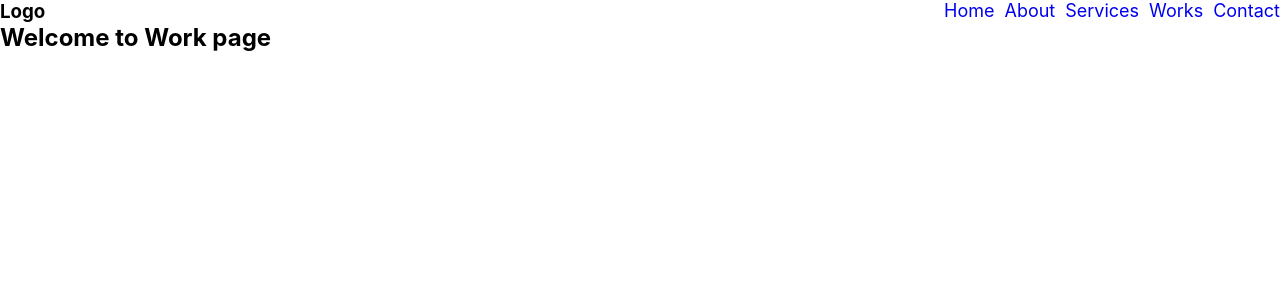
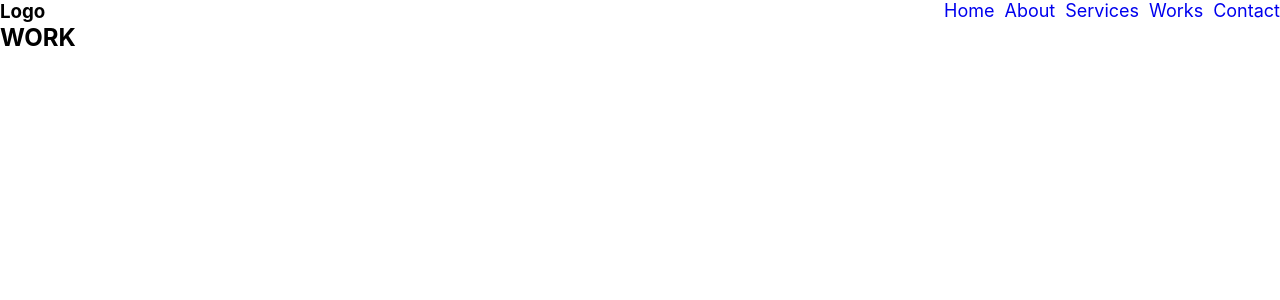
Before and after one commit to ParamPragyan/STUDIO-SHAPE-AND-SCAPE, a React (Create React App) app: page /work in a window 1280 px wide. Shown: the top 300 px of the page. Built offline with nearby package versions, Linux system fonts and the light colour scheme.

Commit message:
minor changes

```diff
--- a/src/Components/Work.jsx
+++ b/src/Components/Work.jsx
@@ -3,7 +3,7 @@ import React from 'react'
 const Work = () => {
   return (
 <section className='hero'>
-        <h1>Welcome to Work page</h1>
+        <h1>WORK</h1>
     </section>    )
 }
 
```
